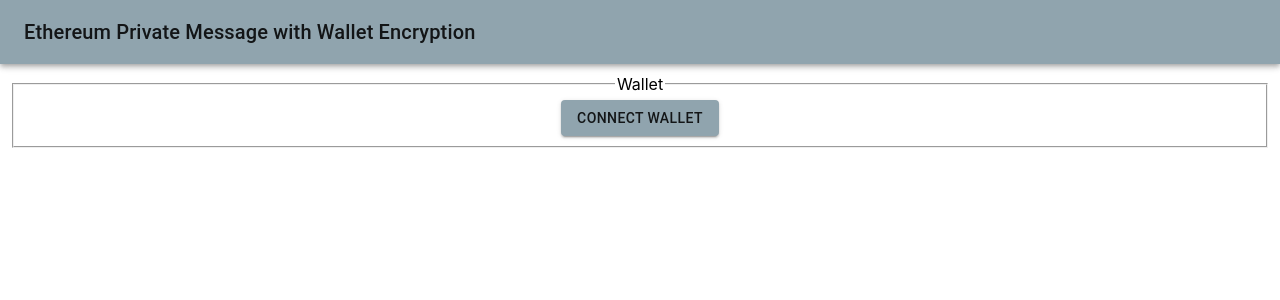
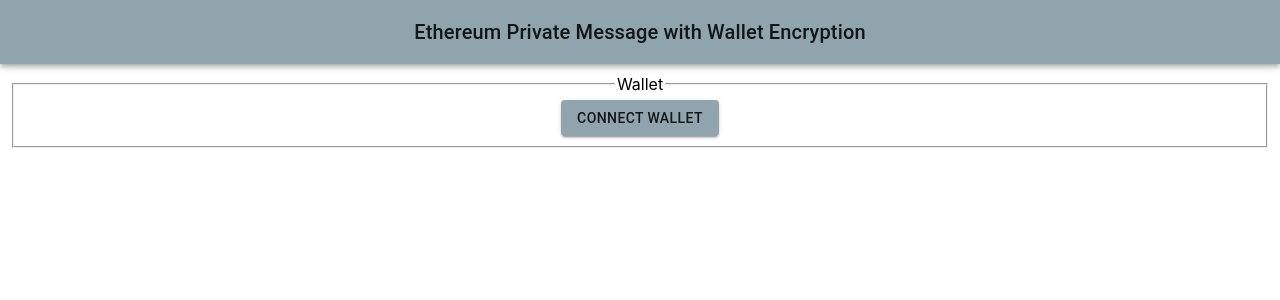
Before and after one commit to vincent-l-j/test-transactor, a React (Create React App) app: page / in a window 1280 px wide. Shown: the top 300 px of the page. Built offline with nearby package versions, Linux system fonts and the light colour scheme.

Commit message:
Display the connected wallet address in the top right of the toolbar

```diff
--- a/src/App.tsx
+++ b/src/App.tsx
@@ -38,12 +38,20 @@
     flex: 1,
     margin: "10px",
   },
+  title: {
+    flexGrow: 1,
+  },
 });
 
 function App() {
   const [, setProvider] = useState<Web3Provider>();
-  const [, setAddress] = useState<string>();
+  const [address, setAddress] = useState<string>();
   const classes = useStyles();
+
+  let addressDisplay = "";
+  if (address) {
+    addressDisplay = address.slice(0, 6) + "..." + address.slice(-4);
+  }
 
   return (
     <ThemeProvider theme={theme}>
@@ -53,6 +61,7 @@
             <Typography variant="h6" className={classes.title}>
               Ethereum Private Message with Wallet Encryption
             </Typography>
+            <Typography>{addressDisplay}</Typography>
           </Toolbar>
         </AppBar>
 
```
